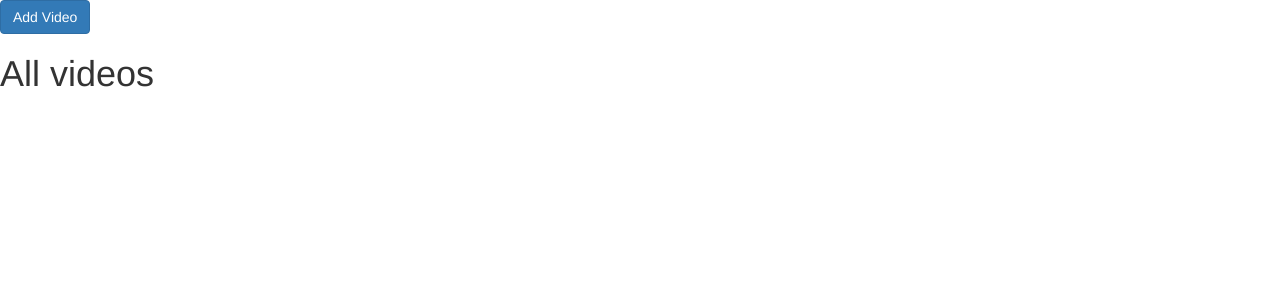
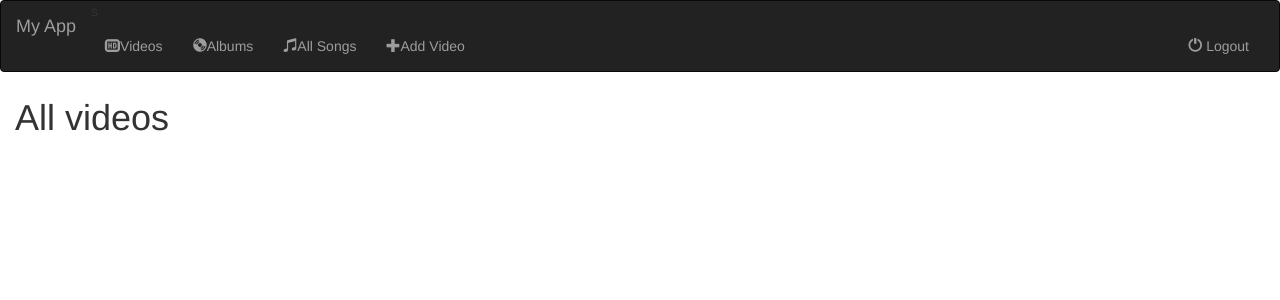
Before and after one commit to nvijaysingh/music-app, a Django app: page /video/ in a window 1280 px wide. Shown: the top 300 px of the page. Run offline with Django 3.2, Linux system fonts and the light colour scheme; data that the repository does not hold is empty; parts of the project's set-up code (start-up, migrations or seed data) failed here and were passed over; some libraries are stand-ins or nearby versions; some web fonts are replaced.

Commit message:
cool-changes

```diff
--- a/music/templates/music/allSongs.html
+++ b/music/templates/music/allSongs.html
@@ -8,14 +8,14 @@
     <link rel="stylesheet" href="https://maxcdn.bootstrapcdn.com/bootstrap/3.3.7/css/bootstrap.min.css">
 </head>
 {% block body %}
-<div class="whole" ng-app="myApp">
+<div class="whole" ng-app="myApp" style="position: relative;top: 78px;">
 <div class="whole"  ng-controller="faqCtrl">
 <div id="indexPage" style="opacity: 1;">
 <div style="height: 86%;overflow-y: scroll;">
     <div class="container" style="width: 100%;position: fixed;z-index: 7;top: 60px;">
       <div class="row" style="display: inline-flex;">
-          <div class=""><button class="btn btn-danger" ng-click="playsongs()">Play All Songs</button></div>
-          <div class=""><button class="btn btn-danger" ng-click="playall()">Play All Songs With Suffle</button></div>
+          <div class=""><button class="btn btn-primary" style="background-color: black;" ng-click="playsongs()">Play All Songs</button></div>
+          <div class=""><button class="btn btn-primary" style="background-color: black;" ng-click="playall()">Play All Songs With Suffle</button></div>
       </div>
     </div>
     <br>
--- a/music/templates/music/detail.html
+++ b/music/templates/music/detail.html
@@ -12,9 +12,9 @@
 <script type="text/javascript" src="{% static 'music/detailJavascript.js' %}"></script>
 </head>
 {% block body %}
-<div id="indexPage">
+<div id="indexPage" style="position: relative;top: 78px;">
 {#    <div class="" style=""><a style="text-decoration: none;" href="{% url 'music:addSong' album.id %}"><button class="btn btn-danger">Add Song</button></a></div>#}
-     <div class="" style=""><a style="text-decoration: none;"><button class="btn btn-danger" onclick="songButton('{{ album.id }}')" id="songButton">Add Song</button></a></div>
+     <div class="" style=""><a style="text-decoration: none;"><button class="btn btn-primary" onclick="songButton('{{ album.id }}')" id="songButton">Add Song</button></a></div>
     <div class="row" style="height: 550px; width: 100%;background-color: white;">
 <div class="col-sm-4" style="text-align: center;height: 100%;width: 40%;font-family: Serif;"><br>
 <img style="height: 240px;width: 320px;border-radius: 5px;z-index: 3;border: outset;" src="../../{{ album.album_logo.url }}">
--- a/music/templates/music/topbar.html
+++ b/music/templates/music/topbar.html
@@ -8,6 +8,7 @@
     <link rel="stylesheet" href="https://maxcdn.bootstrapcdn.com/bootstrap/3.3.6/css/bootstrap.min.css">
     <link href='https://fonts.googleapis.com/css?family=Satisfy' rel='stylesheet' type='text/css'>
     <link rel="stylesheet" type="text/css" href="{% static 'music/style.css' %}"/>
+   <link rel="stylesheet" href="{% static 'music/bootstrap.min.css' %}">
     <script src="https://ajax.googleapis.com/ajax/libs/jquery/1.12.0/jquery.min.js"></script>
     <script src="http://maxcdn.bootstrapcdn.com/bootstrap/3.3.6/js/bootstrap.min.js"></script>
  <script src="https://ajax.googleapis.com/ajax/libs/angularjs/1.4.8/angular.min.js"></script>
@@ -25,14 +26,16 @@
                 <span class="icon-bar"></span>
                 <span class="icon-bar"></span>
             </button>
-            <a class="navbar-brand" href="">My App</a>
+            <a class="navbar-brand" href="/">My App</a>
         </div>
 
         <!-- Items -->s
         <div class="collapse navbar-collapse" id="topNavBar">
             <ul class="nav navbar-nav">
+                <li><a href="/video"><span class="glyphicon glyphicon-hd-video" aria-hidden="true"></span>Videos</a></li>
                 <li><a href="/music"><span class="glyphicon glyphicon-cd" aria-hidden="true"></span>Albums</a></li>
                 <li><a href="/music/allsongs"><span class="glyphicon glyphicon-music" aria-hidden="true"></span>All Songs</a></li>
+                <li><a href="/video/addVideo"><span class="glyphicon glyphicon-plus" aria-hidden="true"></span>Add Video</a></li>
             </ul>
             <ul class="nav navbar-nav navbar-right">
                 <li>
--- a/video/templates/video/index.html
+++ b/video/templates/video/index.html
@@ -1,3 +1,4 @@
+{% extends 'music/topbar.html' %}
 {% load staticfiles %}
 <!DOCTYPE html>
 <html lang="en">
@@ -6,25 +7,25 @@
     <title>Videos</title>
     <link rel="stylesheet" href="{% static 'video/bootstrap.min.css' %}">
 </head>
-<body>
-<a style="text-decoration: none;" href = "/video/addVideo"><button class="btn btn-primary" >Add Video</button></a>
-
+{% block body %}
+    <div class="container-fluid" style="position: relative;top: 78px;">
           <h1>All videos</h1>
 {#          <embed id="divxplayer" type="video/mp4" width="1024" height="768"#}
 {#src ="../../media/The Bourne Identity 2002 (1080p x265 10bit Tigole).mkv" autoPlay=\"true\"></embed>#}
        <div class="row">
        {% for video in videos %}
-           <div class="col-sm-4">
+           <div class="col-sm-4" style="height: 100px;">
 {#           <video width="320" height="240" controls>#}
 {#           <source src="{{ video.url }}" type="video/mp4">#}
 {#          Your browser does not support the video tag.#}
 {#           </video>#}
            <br>
-           <a style="text-decoration: none;" href="{% url 'video:detail' video.key %}">{{ video.video }}</a>
+           <a style="word-wrap: break-word; text-decoration: none;color: black; " href="{% url 'video:detail' video.key %}">{{ video.video }}</a>
                <br>
            <a style="text-decoration: none;" href="{{ video.url }}">Link</a>
            </div>
        {% endfor %}
         </div>
-</body>
+    </div>
+{% endblock %}
 </html>
```
Also changed, not shown: music/templates/music/mainPage.html (+5 -3 lines).
